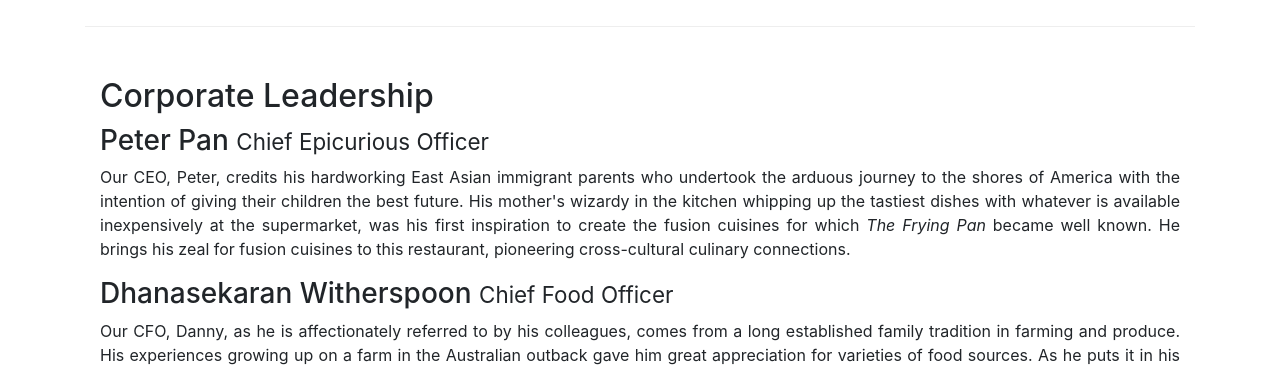
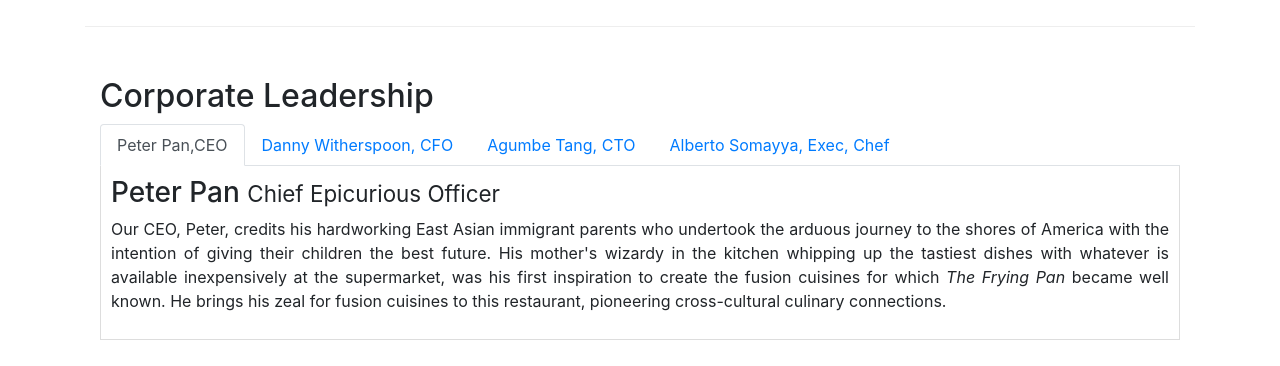
Before and after one commit to SrikanthReddyMallepally/Bootstrap-coursera, a website: page aboutus.html in a window 1280 px wide. Shown: the part 940-1306 px from the top of the page. Drawn offline with nearby package versions, Linux system fonts and the light colour scheme.

Commit message:
tabbed navigation for corporate leadership in aboutus.html changes in style.css for bordering the tabs

```diff
--- a/aboutus.html
+++ b/aboutus.html
@@ -93,14 +93,42 @@
         <div class="row row-content">
             <div class="col-12">
                 <h2>Corporate Leadership</h2>
+                <ul class="nav nav-tabs">
+                    <li class="nav-item">
+                        <a class="nav-link active" href="#peter" role="tab" data-toggle="tab">
+                        Peter Pan,CEO</a>
+                    </li>
+                    <li class="nav-item">
+                        <a class="nav-link " href="#danny" role="tab" data-toggle="tab">
+                        Danny Witherspoon, CFO</a>
+                    </li>
+                    <li class="nav-item">
+                        <a class="nav-link " href="#agumbe" role="tab" data-toggle="tab">
+                        Agumbe Tang, CTO</a>
+                    </li>
+                    <li class="nav-item">
+                        <a class="nav-link " href="#alberto" role="tab" data-toggle="tab">
+                        Alberto Somayya, Exec, Chef</a>
+                    </li>
+                </ul>
+                <div class="tab-content">
+                    <div role="tabpanel" class="tab-pane fade show active" id="peter">
                         <h3>Peter Pan <small>Chief Epicurious Officer</small></h3>
                         <p class="d-none d-sm-block text-justify">Our CEO, Peter, credits his hardworking East Asian immigrant parents who undertook the arduous journey to the shores of America with the intention of giving their children the best future. His mother's wizardy in the kitchen whipping up the tastiest dishes with whatever is available inexpensively at the supermarket, was his first inspiration to create the fusion cuisines for which <em>The Frying Pan</em> became well known. He brings his zeal for fusion cuisines to this restaurant, pioneering cross-cultural culinary connections.</p>
+                    </div>
+                    <div role="tabpanel" class="tab-pane fade" id="danny">
                         <h3>Dhanasekaran Witherspoon <small>Chief Food Officer</small></h3>
                         <p class="d-none d-sm-block text-justify">Our CFO, Danny, as he is affectionately referred to by his colleagues, comes from a long established family tradition in farming and produce. His experiences growing up on a farm in the Australian outback gave him great appreciation for varieties of food sources. As he puts it in his own words, <em>Everything that runs, wins, and everything that stays, pays!</em></p>
+                    </div>
+                    <div role="tabpanel" class="tab-pane fade" id="agumbe">
                         <h3>Agumbe Tang <small>Chief Taste Officer</small></h3>
                         <p class="d-none d-sm-block text-justify">Blessed with the most discerning gustatory sense, Agumbe, our CTO, personally ensures that every dish that we serve meets his exacting tastes. Our chefs dread the tongue lashing that ensues if their dish does not meet his exacting standards. He lives by his motto, <em>You click only if you survive my lick.</em></p>
+                    </div>
+                    <div role="tabpanel" class="tab-pane fade" id="alberto">
                         <h3>Alberto Somayya <small>Executive Chef</small></h3>
                         <p class="d-none d-sm-block text-justify">Award winning three-star Michelin chef with wide International experience having worked closely with whos-who in the culinary world, he specializes in creating mouthwatering Indo-Italian fusion experiences. He says, <em>Put together the cuisines from the two craziest cultures, and you get a winning hit! Amma Mia!</em></p>
+                    </div>
+                </div>
             </div>
        </div>
        <div class="row row-content">
--- a/css/style.css
+++ b/css/style.css
@@ -40,3 +40,10 @@ body{
     outline: none !important;
     box-shadow: none;
  }
+
+.tab-content{
+    border-left: 1px solid #ddd;
+    border-right: 1px solid #ddd;
+    border-bottom: 1px solid #ddd;
+    padding: 10px;
+}
```
Lines whose indentation alone changed are shown as unchanged.
